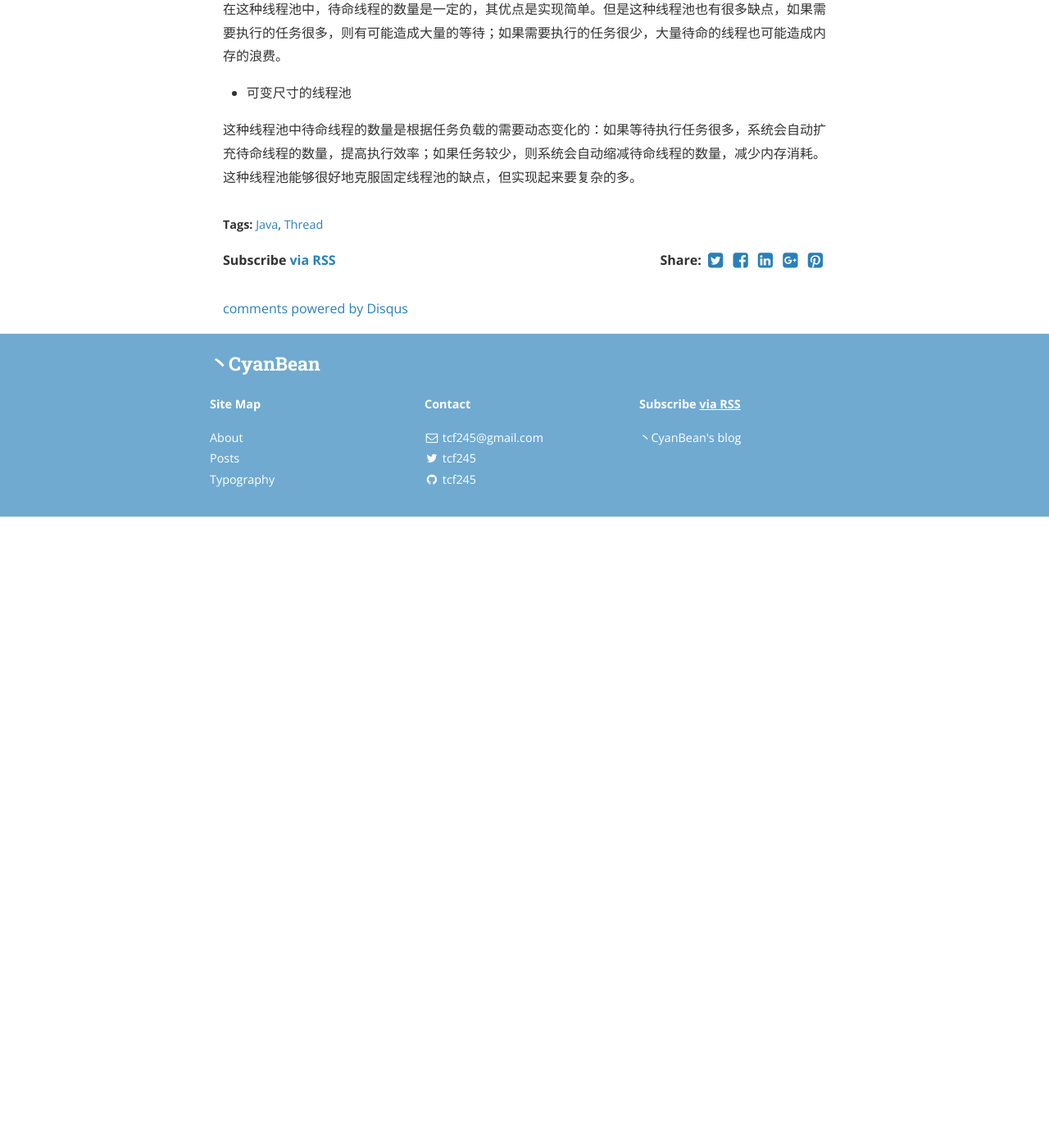
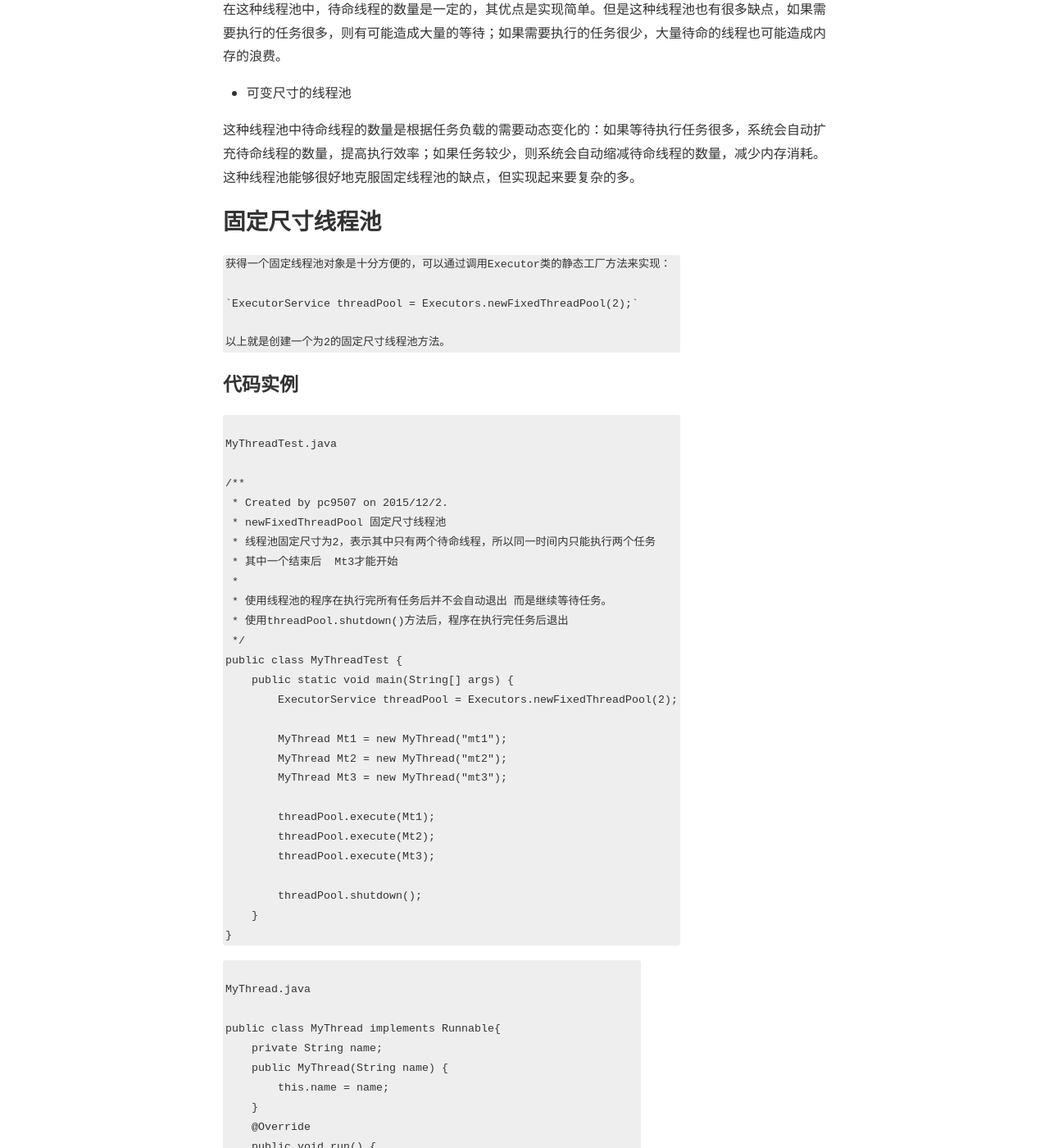
Before and after one commit to tcf245/cyanbean.github.io, a Jekyll site: the page built from _posts/2015-12-02-线程池.MARKDOWN, in a window 1280 px wide and 1400 px high, scrolled down 900 px. Shown: the whole window at 82% size. Built offline with Jekyll 4.4.1, drawn with Linux system fonts in a browser that asks for light colours; nearby versions of some CDN libraries; comment, search, counter and statistics services are not loaded; a style sheet for code colours, icons or effects is not loaded; before the commit the page ends 1530 px from its top, so only the background shows below that; some of the changed text lies outside the part shown.

Commit message:
ThreadPool

````diff
--- a/_posts/2015-12-02-线程池.MARKDOWN
+++ b/_posts/2015-12-02-线程池.MARKDOWN
@@ -20,3 +20,76 @@ cover:  "assets/instacode.png"
   * 可变尺寸的线程池
 
   这种线程池中待命线程的数量是根据任务负载的需要动态变化的：如果等待执行任务很多，系统会自动扩充待命线程的数量，提高执行效率；如果任务较少，则系统会自动缩减待命线程的数量，减少内存消耗。这种线程池能够很好地克服固定线程池的缺点，但实现起来要复杂的多。
+
+##固定尺寸线程池
+
+    获得一个固定线程池对象是十分方便的，可以通过调用Executor类的静态工厂方法来实现：
+
+    `ExecutorService threadPool = Executors.newFixedThreadPool(2);`
+
+    以上就是创建一个为2的固定尺寸线程池方法。
+
+###代码实例
+
+```javascript
+
+MyThreadTest.java
+
+/**
+ * Created by pc9507 on 2015/12/2.
+ * newFixedThreadPool 固定尺寸线程池
+ * 线程池固定尺寸为2，表示其中只有两个待命线程，所以同一时间内只能执行两个任务
+ * 其中一个结束后  Mt3才能开始
+ *
+ * 使用线程池的程序在执行完所有任务后并不会自动退出 而是继续等待任务。
+ * 使用threadPool.shutdown()方法后，程序在执行完任务后退出
+ */
+public class MyThreadTest {
+    public static void main(String[] args) {
+        ExecutorService threadPool = Executors.newFixedThreadPool(2);
+
+        MyThread Mt1 = new MyThread("mt1");
+        MyThread Mt2 = new MyThread("mt2");
+        MyThread Mt3 = new MyThread("mt3");
+
+        threadPool.execute(Mt1);
+        threadPool.execute(Mt2);
+        threadPool.execute(Mt3);
+
+        threadPool.shutdown();
+    }
+}
+```
+
+```javascript
+
+MyThread.java
+
+public class MyThread implements Runnable{
+    private String name;
+    public MyThread(String name) {
+        this.name = name;
+    }
+    @Override
+    public void run() {
+        System.out.println("===Task " + this.name + " begin");
+        for (int i = 0;i < 10 ;i++){
+            System.out.print( "[" + this.name + "_" + i +"];");
+        }
+        System.out.println("===Task " + this.name + " end.");
+    }
+```
+
+
+##可变尺寸线程池
+
+`ExecutorService shrinkThreadPool = Executors.newCachedThreadPool();`
+
+##自定义线程池
+
+前边两种线程池虽然使用起来很方便，但是能够自定义的参数很少，如果有特殊的需求就很难满足。这时可以考虑使用ThreadPoolExecutor类来实现自定义的线程池，其内置了一个线程队列(由BlockingQueue对象来担任)，在有新任务到达时，如何处理满足一下规则：
+
+* 如果当前线程池中的线程数量比规定标准值少，则倾向于创建新的线程。
+* 如果当前线程池中的线程数量比规定标准值多，则倾向于把新的任务请求放到队列中。如果队列已满，并且线程数量没有超过最大值，则创建新线程。
+* 如果当前线程池中的线程数量达到最大值，而队列已满，则请求被拒绝。
+* 如果空闲线程超过设定的存活时间，则将空闲线程对象销毁。
````
